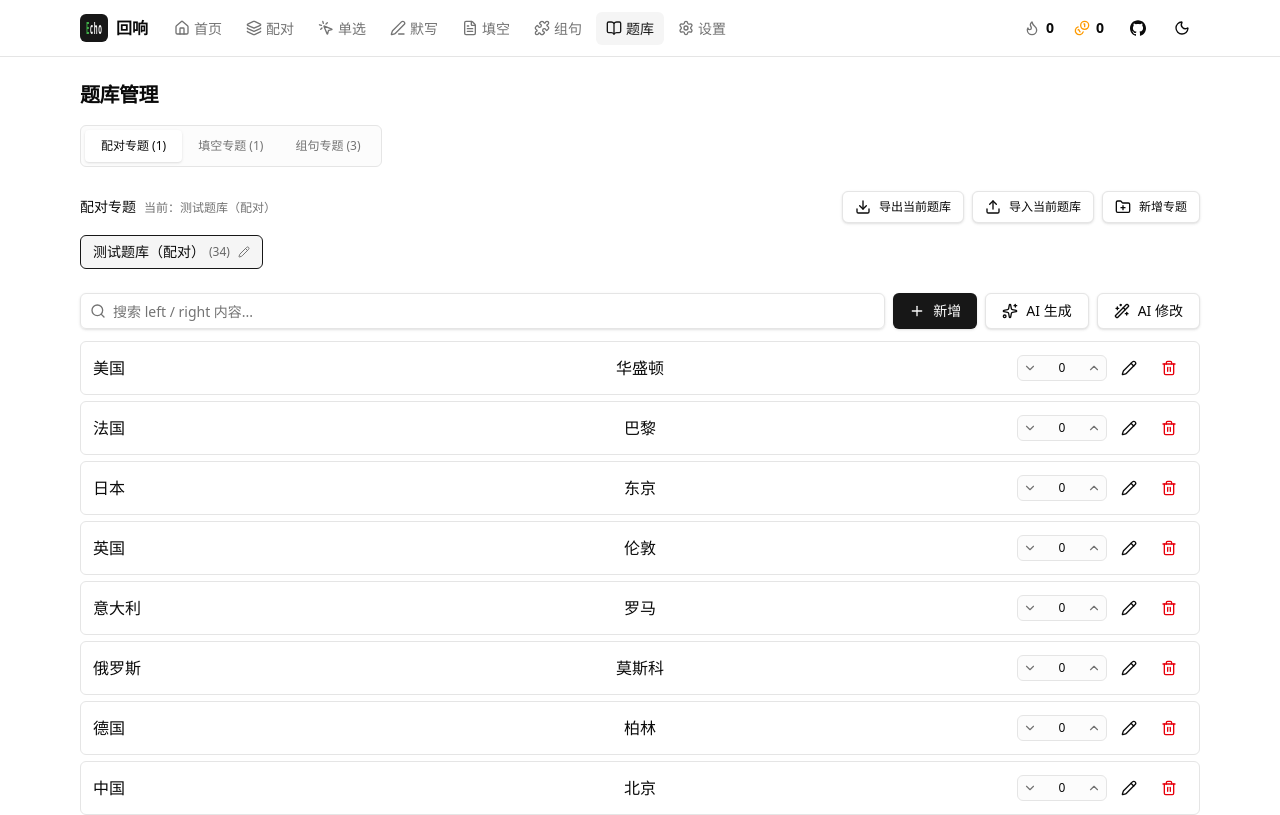
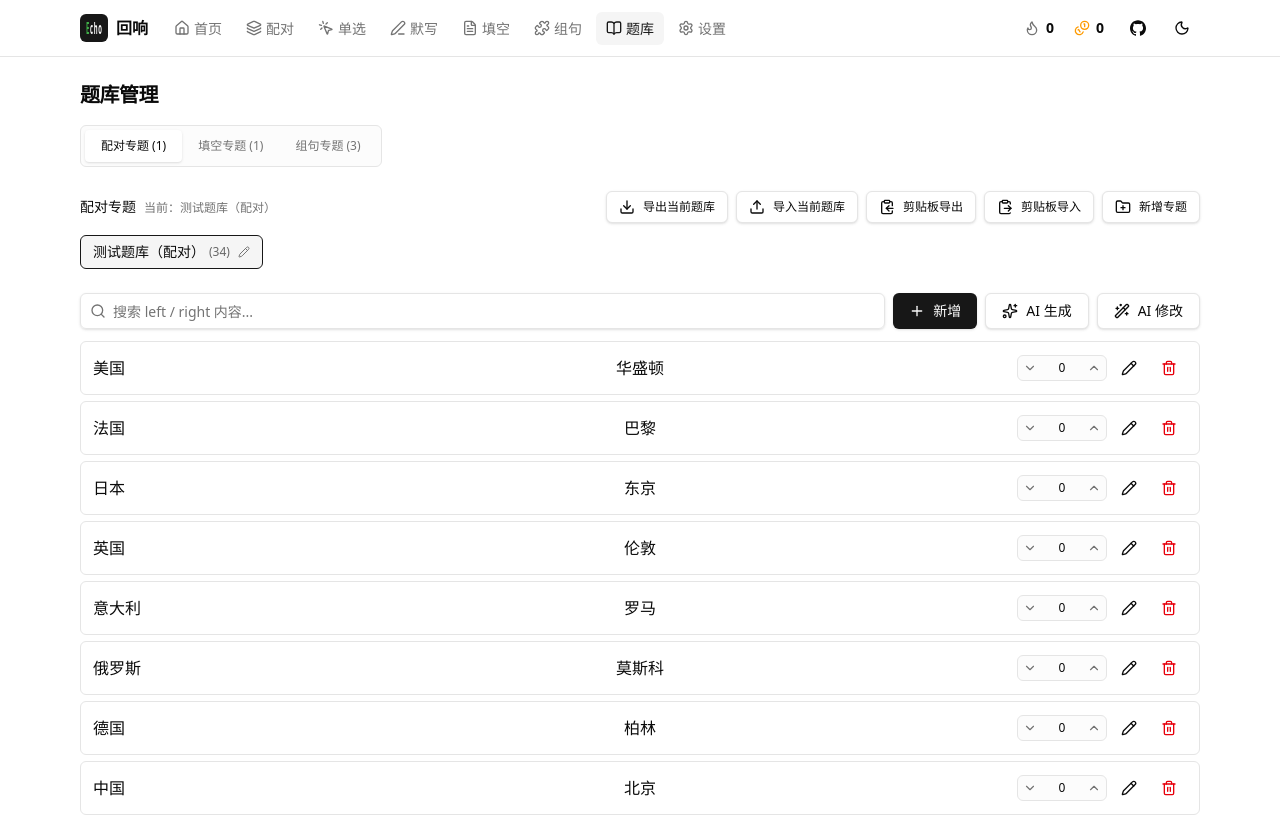
Before and after one commit to planegenes/Echo, a React (Vite) app: page /manage in a window 1280 px wide. Shown: the top 815 px of the page. Built offline with nearby package versions, Linux system fonts and the light colour scheme.

Commit message:
feat: add clipboard export/import for current topic in manage page
- 「导入当前题库」后新增「剪贴板导出」「剪贴板导入」，导入覆盖当前专题内容
- 文件导入与剪贴板导入共用 applyTopicSnapshotText 逻辑
- 无 Clipboard API 环境降级为手动粘贴弹窗

```diff
--- a/src/pages/ManagePairsPage.tsx
+++ b/src/pages/ManagePairsPage.tsx
@@ -28,6 +28,7 @@ import { Input } from '@/components/ui/input'
 import {
   Dialog,
   DialogClose,
+  DialogFooter,
   DialogHeader,
   DialogTitle,
 } from '@/components/ui/dialog'
@@ -40,15 +41,18 @@ import type { PairItem, SentenceItem, TextItem, Topic, TopicType } from '@/types
 import { cn, uid } from '@/lib/utils'
 import {
   buildSnapshot,
+  copySnapshotToClipboard,
   downloadSnapshot,
+  isClipboardApiAvailable,
   parseTopicSnapshot,
+  readSnapshotFromClipboard,
 } from '@/lib/importExport'
 import defaultPairs from '@/presets/default-pairs.json'
 import defaultTexts from '@/presets/default-texts.json'
 import defaultSentencesZh from '@/presets/default-sentences-zh.json'
 import defaultSentencesYue from '@/presets/default-sentences-yue.json'
 import defaultSentencesEn from '@/presets/default-sentences-en.json'
-import { Plus, FolderPlus, Pencil, Trash2, Check, X, Download, Upload, AlertCircle, CheckCircle2 } from 'lucide-react'
+import { Plus, FolderPlus, Pencil, Trash2, Check, X, Download, Upload, ClipboardCopy, ClipboardPaste, AlertCircle, CheckCircle2 } from 'lucide-react'
 
 type Notice =
   | { kind: 'success'; message: string }
@@ -210,6 +214,9 @@ export default function ManagePairsPage() {
   // 当前专题（题库）导入导出
   const topicFileRef = useRef<HTMLInputElement>(null)
   const [topicNotice, setTopicNotice] = useState<Notice>(null)
+  // 当前专题 剪贴板导入（无 Clipboard API 时手动粘贴兜底）
+  const [topicPasteDialogOpen, setTopicPasteDialogOpen] = useState(false)
+  const [topicPasteText, setTopicPasteText] = useState('')
 
   const { topics } = topicsApi
   const tabTopics = topics.filter((t) => t.type === tab)
@@ -398,9 +405,24 @@ export default function ManagePairsPage() {
 
   /** 将导入文件中的同类型题库替换到当前专题（保留当前专题 id 与名称） */
   const handleImportTopicFile = async (file: File) => {
+    try {
+      const text = await file.text()
+      await applyTopicSnapshotText(text)
+    } catch (err) {
+      setTopicNotice({
+        kind: 'error',
+        message: `导入失败：${err instanceof Error ? err.message : String(err)}`,
+      })
+    }
+  }
+
+  /**
+   * 解析快照 JSON 并导入到当前专题（覆盖其同类型内容，保留 id 与名称）
+   * 文件导入与剪贴板导入共用此逻辑
+   */
+  const applyTopicSnapshotText = async (text: string) => {
     if (!activeTopic) return
     try {
-      const text = await file.text()
       const result = parseTopicSnapshot(JSON.parse(text), activeTopic.type)
       if (!result.ok) {
         setTopicNotice({ kind: 'error', message: `导入失败：${result.error}` })
@@ -415,9 +437,9 @@ export default function ManagePairsPage() {
       }
       await persistTopic(merged)
       const count =
-        tab === 'pairs'
+        activeTopic.type === 'pairs'
           ? merged.pairs.length
-          : tab === 'texts'
+          : activeTopic.type === 'texts'
             ? merged.texts.length
             : merged.sentences.length
       setTopicNotice({
@@ -430,6 +452,59 @@ export default function ManagePairsPage() {
         message: `导入失败：${err instanceof Error ? err.message : String(err)}`,
       })
     }
+  }
+
+  /** 复制当前专题到剪贴板 */
+  const handleCopyActiveTopicToClipboard = async () => {
+    if (!activeTopic) return
+    try {
+      await copySnapshotToClipboard([activeTopic])
+      setTopicNotice({
+        kind: 'success',
+        message: `已复制专题「${activeTopic.name}」到剪贴板`,
+      })
+    } catch (err) {
+      setTopicNotice({
+        kind: 'error',
+        message: `复制失败：${err instanceof Error ? err.message : String(err)}`,
+      })
+    }
+  }
+
+  /** 从剪贴板导入当前专题（无 Clipboard API 时降级为手动粘贴） */
+  const handleImportActiveTopicFromClipboard = async () => {
+    if (!activeTopic) return
+    if (!isClipboardApiAvailable()) {
+      setTopicPasteText('')
+      setTopicPasteDialogOpen(true)
+      return
+    }
+    try {
+      const result = await readSnapshotFromClipboard()
+      if (!result.ok || !result.data) {
+        setTopicNotice({
+          kind: 'error',
+          message: `导入失败：${result.error ?? '剪贴板内容不是有效的快照'}`,
+        })
+        return
+      }
+      await applyTopicSnapshotText(JSON.stringify(result.data))
+    } catch (err) {
+      setTopicNotice({
+        kind: 'error',
+        message: `导入失败：${err instanceof Error ? err.message : String(err)}`,
+      })
+    }
+  }
+
+  /** 手动粘贴弹窗确认 */
+  const handleTopicPasteConfirm = () => {
+    if (!topicPasteText.trim()) {
+      setTopicNotice({ kind: 'error', message: '请粘贴 JSON 内容' })
+      return
+    }
+    setTopicPasteDialogOpen(false)
+    void applyTopicSnapshotText(topicPasteText)
   }
 
   const handleRestoreDefaults = async () => {
@@ -549,6 +624,26 @@ export default function ManagePairsPage() {
               >
                 <Upload className="h-4 w-4" />
                 导入当前题库
+              </Button>
+              <Button
+                variant="outline"
+                size="sm"
+                disabled={!activeTopic}
+                onClick={() => void handleCopyActiveTopicToClipboard()}
+                title="复制当前激活的专题到剪贴板"
+              >
+                <ClipboardCopy className="h-4 w-4" />
+                剪贴板导出
+              </Button>
+              <Button
+                variant="outline"
+                size="sm"
+                disabled={!activeTopic}
+                onClick={() => void handleImportActiveTopicFromClipboard()}
+                title="从剪贴板导入到当前激活的专题（覆盖其内容）"
+              >
+                <ClipboardPaste className="h-4 w-4" />
+                剪贴板导入
               </Button>
               <Button
                 variant="outline"
@@ -806,6 +901,37 @@ export default function ManagePairsPage() {
         onConfirm={handleAiConfirm}
       />
 
+      {/* 当前专题 剪贴板导入（手动粘贴兜底） */}
+      <Dialog open={topicPasteDialogOpen} onOpenChange={setTopicPasteDialogOpen}>
+        <DialogHeader>
+          <DialogTitle>手动粘贴</DialogTitle>
+        </DialogHeader>
+        <div className="space-y-3 p-4">
+          <p className="text-sm text-muted-foreground">
+            当前环境不支持直接读取剪贴板，请将 JSON 内容粘贴到下方文本框中，
+            导入到当前专题「{activeTopic?.name}」（覆盖其内容）。
+          </p>
+          <textarea
+            className="w-full min-h-[200px] rounded-md border bg-background px-3 py-2 text-sm font-mono resize-y"
+            placeholder="在此粘贴 JSON 内容..."
+            value={topicPasteText}
+            onChange={(e) => setTopicPasteText(e.target.value)}
+          />
+          <DialogFooter>
+            <Button
+              variant="outline"
+              size="sm"
+              onClick={() => setTopicPasteDialogOpen(false)}
+            >
+              取消
+            </Button>
+            <Button size="sm" onClick={handleTopicPasteConfirm}>
+              确认导入
+            </Button>
+          </DialogFooter>
+        </div>
+      </Dialog>
+
       {/* AI 修改题库 Dialog */}
       <AiEditDialog
         open={aiEditOpen}
```
